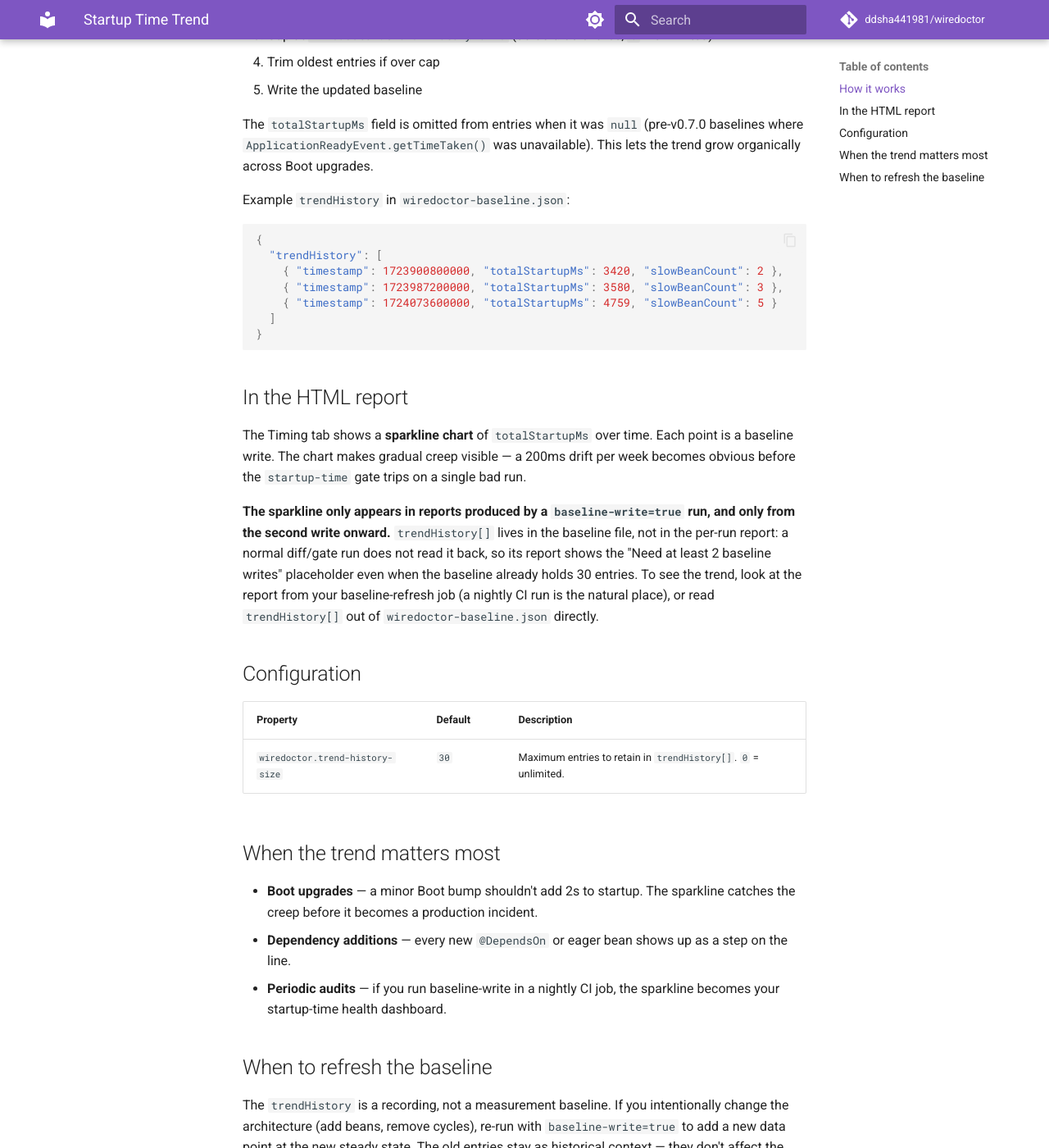
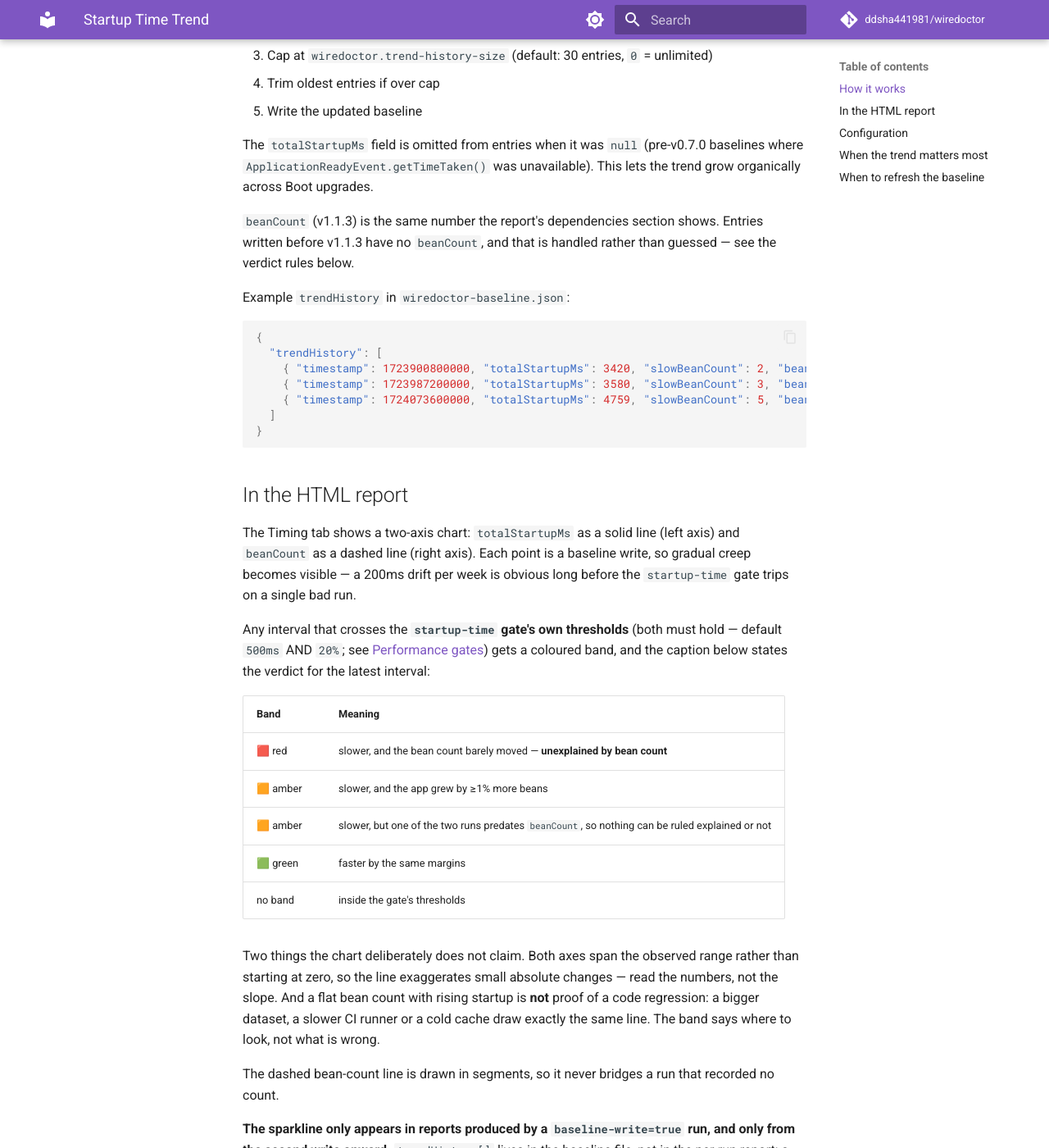
Before and after one commit to ddsha441981/wiredoctor, an MkDocs documentation site: the page built from docs/startup-time-trend.md, in a window 1280 px wide and 1400 px high, scrolled down 542 px. Shown: the whole window at 82% size. Built offline with MkDocs 1.6.1 and Material for MkDocs 9.7.7, drawn with Linux system fonts in a browser that asks for light colours; comment, search, counter and statistics services are not loaded; some of the changed text lies outside the part shown.

Commit message:
docs: document the 1.1.3 charts and drill-downs
Report tour gains the coupling quadrant and the Pareto curve, and states
that its 0.7.1 screenshots predate them. The trend guide gets the
verdict-band table, the beanCount field and the two claims the chart
deliberately does not make.

````diff
--- a/docs/startup-time-trend.md
+++ b/docs/startup-time-trend.md
@@ -3,9 +3,9 @@ title: Startup Time Trend
 nav_order: 10
 ---
 
-# Startup Time Trend — track creep over time (v1.1.0)
+# Startup Time Trend — track creep over time (v1.1.0, chart rebuilt in v1.1.3)
 
-Every baseline write appends a timestamped snapshot to `trendHistory[]` inside `wiredoctor-baseline.json`. The Timing tab renders a **sparkline** so you can see startup-time creep before the gate trips.
+Every baseline write appends a timestamped snapshot to `trendHistory[]` inside `wiredoctor-baseline.json`. The Timing tab renders it as a chart so you can see startup-time creep before the gate trips — and, since v1.1.3, says whether a slowdown is explained by the app having grown.
 
 ---
 
@@ -14,28 +14,44 @@ Every baseline write appends a timestamped snapshot to `trendHistory[]` inside `
 When WireDoctor runs with `wiredoctor.baseline-write=true`, before writing the baseline:
 
 1. Read the existing baseline JSON (if present) and extract `trendHistory[]`
-2. Append a new entry: `{timestamp, totalStartupMs, slowBeanCount}`
+2. Append a new entry: `{timestamp, totalStartupMs, slowBeanCount, beanCount}`
 3. Cap at `wiredoctor.trend-history-size` (default: 30 entries, `0` = unlimited)
 4. Trim oldest entries if over cap
 5. Write the updated baseline
 
 The `totalStartupMs` field is omitted from entries when it was `null` (pre-v0.7.0 baselines where `ApplicationReadyEvent.getTimeTaken()` was unavailable). This lets the trend grow organically across Boot upgrades.
 
+`beanCount` (v1.1.3) is the same number the report's dependencies section shows. Entries written before v1.1.3 have no `beanCount`, and that is handled rather than guessed — see the verdict rules below.
+
 Example `trendHistory` in `wiredoctor-baseline.json`:
 
 ```json
 {
   "trendHistory": [
-    { "timestamp": 1723900800000, "totalStartupMs": 3420, "slowBeanCount": 2 },
-    { "timestamp": 1723987200000, "totalStartupMs": 3580, "slowBeanCount": 3 },
-    { "timestamp": 1724073600000, "totalStartupMs": 4759, "slowBeanCount": 5 }
+    { "timestamp": 1723900800000, "totalStartupMs": 3420, "slowBeanCount": 2, "beanCount": 388 },
+    { "timestamp": 1723987200000, "totalStartupMs": 3580, "slowBeanCount": 3, "beanCount": 391 },
+    { "timestamp": 1724073600000, "totalStartupMs": 4759, "slowBeanCount": 5, "beanCount": 391 }
   ]
 }
 ```
 
 ## In the HTML report
 
-The Timing tab shows a **sparkline chart** of `totalStartupMs` over time. Each point is a baseline write. The chart makes gradual creep visible — a 200ms drift per week becomes obvious before the `startup-time` gate trips on a single bad run.
+The Timing tab shows a two-axis chart: `totalStartupMs` as a solid line (left axis) and `beanCount` as a dashed line (right axis). Each point is a baseline write, so gradual creep becomes visible — a 200ms drift per week is obvious long before the `startup-time` gate trips on a single bad run.
+
+Any interval that crosses the **`startup-time` gate's own thresholds** (both must hold — default `500ms` AND `20%`; see [Performance gates](performance-gates.html)) gets a coloured band, and the caption below states the verdict for the latest interval:
+
+| Band | Meaning |
+|------|---------|
+| 🟥 red | slower, and the bean count barely moved — **unexplained by bean count** |
+| 🟧 amber | slower, and the app grew by ≥1% more beans |
+| 🟧 amber | slower, but one of the two runs predates `beanCount`, so nothing can be ruled explained or not |
+| 🟩 green | faster by the same margins |
+| no band | inside the gate's thresholds |
+
+Two things the chart deliberately does not claim. Both axes span the observed range rather than starting at zero, so the line exaggerates small absolute changes — read the numbers, not the slope. And a flat bean count with rising startup is **not** proof of a code regression: a bigger dataset, a slower CI runner or a cold cache draw exactly the same line. The band says where to look, not what is wrong.
+
+The dashed bean-count line is drawn in segments, so it never bridges a run that recorded no count.
 
 **The sparkline only appears in reports produced by a `baseline-write=true` run, and only from the second write onward.** `trendHistory[]` lives in the baseline file, not in the per-run report: a normal diff/gate run does not read it back, so its report shows the "Need at least 2 baseline writes" placeholder even when the baseline already holds 30 entries. To see the trend, look at the report from your baseline-refresh job (a nightly CI run is the natural place), or read `trendHistory[]` out of `wiredoctor-baseline.json` directly.
 
````
Also changed, not shown: README.md (+2 -2 lines), docs/index.md (+1 -1 lines), docs/report-tour.md (+15 -1 lines), docs/roadmap.md (+3 -0 lines).
